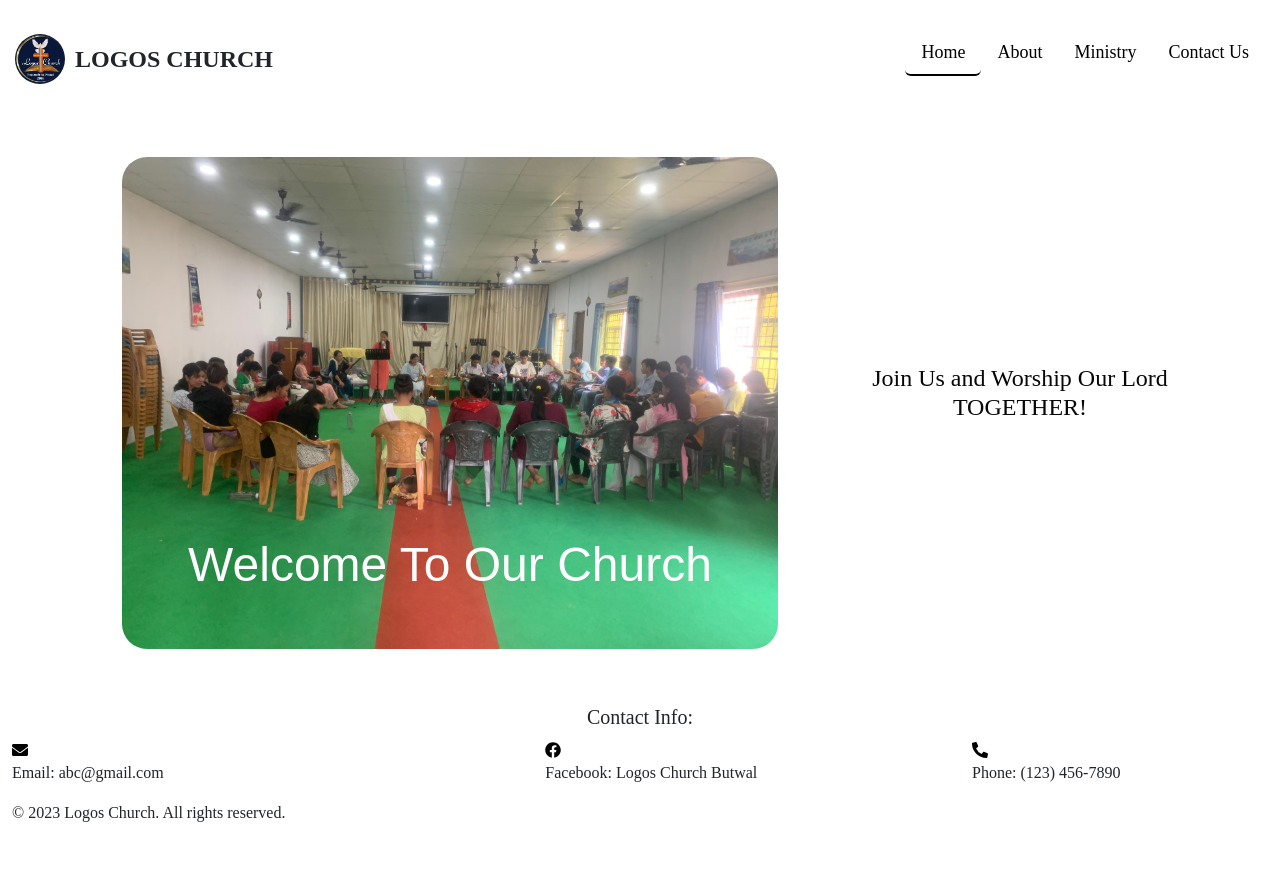
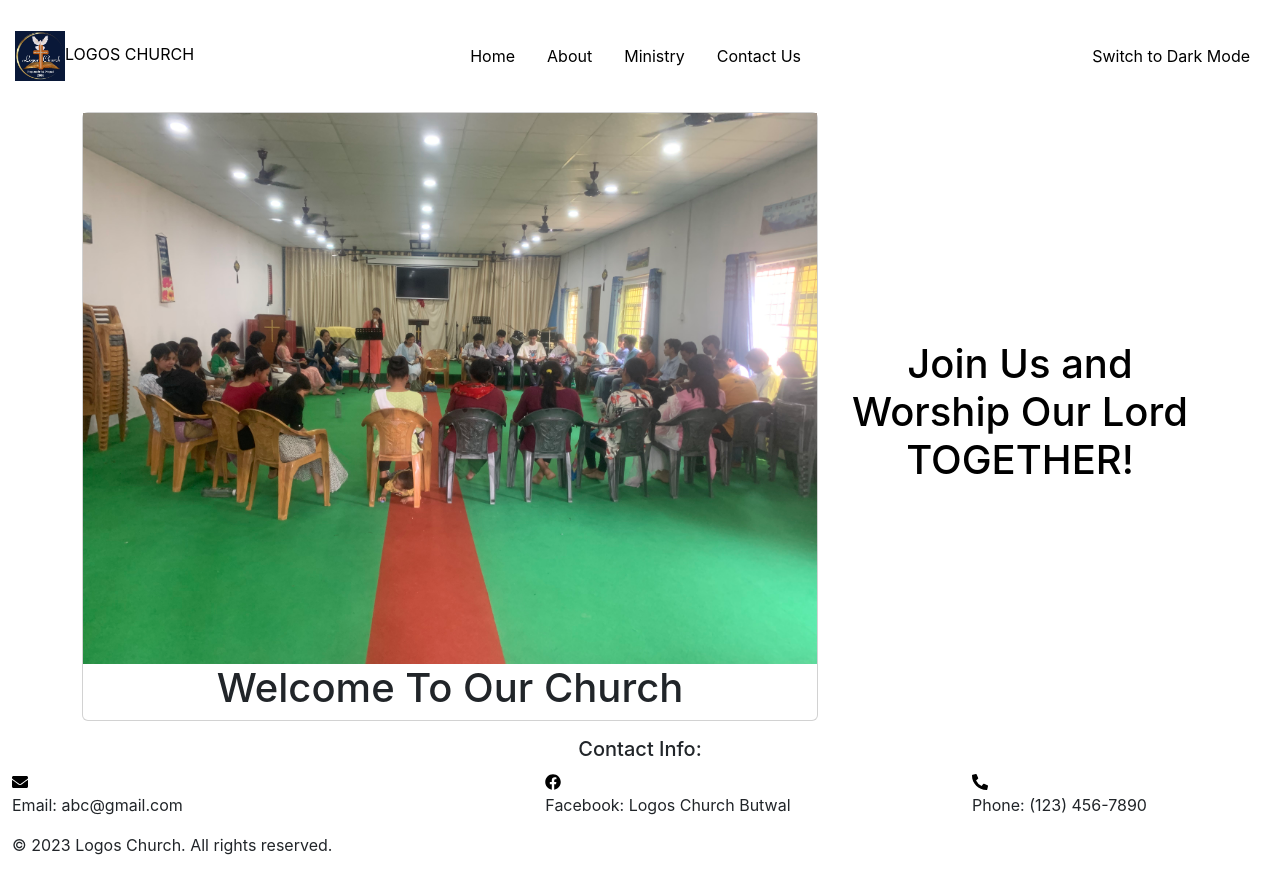
Before and after one commit to mikalPaudel/Logos, a React (Create React App) app: page / in a window 1280 px wide. Before the commit the page ends 857 px from the top, so only its background shows below. Built offline with nearby package versions, Linux system fonts and the light colour scheme.

Commit message:
no error except theme

```diff
--- a/src/App.css
+++ b/src/App.css
@@ -1,54 +1,50 @@
-*{
-  /* background-image: url("https://wallpapercave.com/wp/wp2997373.jpg");  */
-  /* background-image: url("https://th.bing.com/th/id/R.7b89060c326e921d33589c120103ae46?rik=OhxfvnB9uereVQ&riu=http%3a%2f%2fwww.cbchemet.com%2fwp-content%2fuploads%2f2015%2f02%2fbackground-church.jpg&ehk=iPiCu5GF0GV9Q3QSJEAcjDHk2MuzeThsm9kLLJpPesM%3d&risl=&pid=ImgRaw&r=0"); */
-  /* background-color: #333; */
-  /* color: #fdfcfc; */
-  font-family: serif;
-  font-size: medium;
-  background-attachment: fixed;
+/* Default (Light Theme) */
+body[data-theme='light'] {
+  --primary-bg: rgb(255, 244, 183);
+  --secondary-bg: rgb(0, 106, 103);
+  --accent-color: rgb(0, 49, 97);
+  --text-color: rgb(0, 11, 88);
+  --header-bg: rgba(255, 255, 255, 0.5);
+  --footer-bg: white;
+  --footer-text: black;
+  --button-bg: rgb(0, 49, 97);
+  --button-text: rgb(255, 244, 183);
+  --overlay-text: white;
 }
 
-.about-container {
-display: flex;
-flex-direction: column;
-align-items: center;
-font-size: xx-large
+/* Dark Theme */
+body[data-theme='dark'] {
+  --primary-bg: rgb(0, 11, 88);
+  --secondary-bg: rgb(0, 49, 97);
+  --accent-color: rgb(0, 106, 103);
+  --text-color: rgb(255, 244, 183);
+  --header-bg: rgba(0, 0, 0, 0.8);
+  --footer-bg: black;
+  --footer-text: white;
+  --button-bg: rgb(0, 106, 103);
+  --button-text: rgb(0, 11, 88);
+  --overlay-text: rgb(255, 244, 183);
 }
 
-.custom-header {
-  /* background-color: #f8f9fa; Replace this with your desired background color */
-  color: transparent; /* Set the text color to transparent */
-  font-size: 24px; /* Adjust the font size as needed */
-  padding: 20px; /* Add padding to create space between content and header */
-  margin-bottom: 20px; /* Optional: Add margin to create space below the header */
+/* global */
+body {
+  background-color: var(--primary-bg);
+  color: var(--text-color);
+  transition: background-color 0.3s ease, color 0.3s ease;
 }
 
-/* carousel.css */
-.carousel-caption{
-  /* background-color: #f8f9fa; Replace this with your desired background color */
-  /* color: transparent;  */
-  font-size: 24px;
+button {
+  background-color: var(--button-bg);
+  color: var(--button-text);
+  border: none;
+  padding: 10px 20px;
+  border-radius: 5px;
+  cursor: pointer;
+  transition: background-color 0.3s ease, color 0.3s ease;
 }
 
-.carousel-item img{
-  /* height: 420px;
-  width:800px; */
-  object-fit: cover;
-  align-items: center;
-  justify-content: center;
-  display: flex;
-}
-/* Add this CSS in your global styles or component-specific styles */
-.carousel-inner {
-height: 100vh; /* Set the height of the carousel to the full viewport height */
-}
-
-.carousel-image {
-object-fit: contain; /* Ensure the images cover the entire container while maintaining aspect ratio */
-height:fit-content;
-width: 100%;
-border-radius: 45px; /* Rounded edges */
-padding: 20px; /* Add padding to left and right */
+button:hover {
+  background-color: var(--secondary-bg);
 }
 
 .carousel-container {
@@ -56,46 +52,23 @@ padding: 20px; /* Add padding to left and right */
   padding: 20px;
 }
 
-/* header */
-
-.header-container {
-  /* background-color: #333;  */
-  /* color: #fff; */
-  /* position: fixed; */
-top: 0;
-width: 100%;
-height: 50%;
-padding: 15px;
-text-align: center;
-transition: top 0.5s;
-position: sticky;
-background-color:rgba(255, 255, 255, 0.5); /* Add your desired background color */
-z-index: 1000; /* Ensure it stays on top of other content */
+.theme-toggle-btn {
+  background-color: var(--accent-color);
+  color: var(--text-color);
+  border: none;
+  padding: 10px 15px;
+  border-radius: 5px;
+  cursor: pointer;
+  transition: background-color 0.3s ease, color 0.3s ease;
 }
 
-.header.hidden {
-  top: -80px;
+.theme-toggle-btn:hover {
+  background-color: var(--secondary-bg);
 }
 
-.logo {
-  display: flex;
-  align-items: center;
-}
-
-.logo img {
-  margin-right: 10px; /* Add some space between the logo and the logo text */
-  border-radius: 50px;
-}
-
-.logo-text {
-  font-size: 24px; /* Adjust the font size of the logo text */
-  font-weight: bold;
-}
-
-
-/* Header navigation items styles */
+/* header  */
 .header-nav .nav-item .nav-link {
-  color: black;
+  color: var(--text-color);
   text-decoration:none;
 transition: transform 0.2s; /* Add the transform property with transition */
 }
@@ -105,197 +78,38 @@ transition: transform 0.2s; /* Add the transform property with transition */
 }
 
 .header-nav .nav-item .nav-link.active {
-  border-bottom: 2px solid black; /* Add a black border bottom for the active link */
-  color: black;
+  border-bottom: 2px solid var(--button-bg); /* Add a black border bottom for the active link */
+  /* color: black; */
   background-color: transparent;
 }
 
-/* Add this to your CSS file
 .header-container {
-position: fixed;
-top: 0;
-left: 0;
-right: 0;
-z-index: 1000;
-transition: background-color 0.3s ease;
-} */
-
-.header-scrolled {
-background-color: #111; /* Dark color when scrolling down */
+  background-color: var(--header-bg);
+  color: var(--text-color);
+  position: sticky;
+  top: 0;
+  width: 100%;
+  padding: 15px;
+  text-align: center;
+  z-index: 1000;
+  transition: background-color 0.3s ease;
 }
 
-.header-dark-bg {
-background-color: #111; /* Dark color when not on the home page */
-}
-
-.header-container header {
-transition: background-color 0.3s ease;
-}
-
-/* .header-container header .nav-link.active { */
-/* background-color: rgb(7, 7, 7) !important; Black color for the active link */
-/* color: #fff; Optional: Change the text color for better visibility */
-/* } */
-
-
-/* Customize other styles as needed */
-
-
-
-
-/* app.css */
-
-/* Header styles */
-/* ... (previous header styles) */
-
-/* Footer styles */
+/* footer  */
 .footer-container {
-  background-color: white; /* Set the background color to black */
-  color: black; /* Set the text color to white */
+  background-color: var(--footer-bg);
+  color: var(--footer-text);
   padding: 20px;
   min-width: 300px;
-
-}
-
-.footer-section {
-  margin-bottom: 2rem;
-}
-
-.footer-section h5 {
-  font-size: 1.2rem;
-  font-weight: bold;
 }
 
 .footer-section .nav-item .nav-link {
-  color: black; /* Set the link color to white */
+  color: var(--footer-text);
   text-decoration: none;
   transition: transform 0.2s;
 }
 
 .footer-section .nav-item .nav-link:hover {
   transform: scale(0.9);
-  border-bottom: 2px solid white;
+  border-bottom: 2px solid var(--footer-text);
 }
-
-.events-center{
-  text-decoration-color: white;
-  text-decoration: none;
-
-}
-
-/* Include this CSS in a separate stylesheet or as part of your component's CSS */
-
-.contact-container {
-display: flex;
-flex-wrap: wrap;
-}
-
-.map {
-flex: 1;
-/* height: 300px; */
-/* background-color: #f0f0f0; */
-}
-
-.contact-details {
-flex: 1;
-padding: 20px;
-background-color: #fff; /* Set your preferred background color */
-box-shadow: 0 0 5px rgba(0, 0, 0, 0.2); /* Add a subtle box shadow */
-border-radius: 5px;
-}
-
-h1 {
-font-size: 24px;
-margin-bottom: 20px;
-}
-
-ul {
-list-style: none;
-padding: 0;
-}
-
-li {
-font-size: 18px;
-margin-bottom: 10px;
-}
-
-a {
-text-decoration: none;
-color: #f3f4f5;
-}
-
-/* Style the map iframe */
-.map iframe {
-width: 100%;
-height: 100%;
-border: rgb(96, 96, 223);
-}
-
-/* Style service hours for better readability */
-ul ul li {
-margin-left: 20px;
-}
-
-.contact-form {
-margin-bottom: 20px;
-}
-
-label {
-display: block;
-margin-bottom: 8px;
-}
-
-input,
-textarea {
-width: 100%;
-padding: 8px;
-margin-bottom: 12px;
-border: 1px solid #ccc;
-border-radius: 4px;
-box-sizing: border-box;
-}
-
-button {
-background-color: #4caf50;
-color: white;
-padding: 10px 15px;
-border: none;
-border-radius: 4px;
-cursor: pointer;
-font-size: 16px;
-}
-
-button:hover {
-background-color: #45a049;
-}
-
-.text-overlay {
-  position: absolute;
-  top: 80%;
-  left: 50%;
-  transform: translate(-50%, -50%);
-  text-align: center;
-  background-color: transparent; /* Remove background color */
-  width: 100%;
-}
-
-.welcome-text {
-  font-size: 3em;
-  font-family:fantasy ;
-  color: white; /* Set text color to white */
-}
-
-.Big{
-  color: rgb(7, 7, 7);
-  font-size: 3em;
-  font-family:fantasy ;
-  font-weight: 900;
-  font-style:normal;
-  /* display: inline-block; */
-}
-
-.img-fluid {
-  margin-top: -20px; /* Adjust the negative margin as needed */
-}
-
-/* Add more styles as needed */
--- a/src/App.js
+++ b/src/App.js
@@ -2,12 +2,20 @@ import React from 'react';
 import './App.css';
 // import Header from './components/Header';
 import MyRoute from './MyRoute';
+import ThemeContext from './context/ThemeContext';
+import { ThemeProvider } from './context/ThemeContext';
+import { useContext } from 'react';
+
+
 
 function App() {
+    const { theme, toggleTheme } = useContext(ThemeContext);
   return (
     <div>
+      <ThemeProvider>
       {/* <Header /> */}
       <MyRoute />
+      </ThemeProvider>
     </div>
   );
 }
--- a/src/components/Carousel.jsx
+++ b/src/components/Banner.jsx
@@ -1,9 +1,9 @@
 import React from 'react';
 
-const Carousel = () => {
+const Banner = () => {
   return (
-      <div className="carousel-container">
-      <img src="./images/Youth1.jpg" className="carousel-image" alt="Youth" />
+      <div className='card'>
+      <img src="./images/Youth1.jpg" alt="Youth" />
       <div className="text-overlay">
         <h1 className="welcome-text">Welcome To Our Church</h1>
       </div>
@@ -11,4 +11,4 @@ const Carousel = () => {
   );
 };
 
-export default Carousel;
+export default Banner;
--- a/src/components/Header.jsx
+++ b/src/components/Header.jsx
@@ -4,8 +4,10 @@ import HomePage from '../pages/HomePage';
 import About from '../pages/About';
 import Ministries from '../pages/Ministries';
 import Contacts from '../pages/Contacts';
+import { useTheme } from '../context/ThemeContext';
 
 const Header = () => {
+  const { theme, toggleTheme } = useTheme();
   const [scrolling, setScrolling] = useState(false);
   const [scrollTop, setScrollTop] = useState(0);
   // const location = useLocation();
@@ -44,25 +46,11 @@ const Header = () => {
           <li className="nav-item"><NavLink to="/ministries" className="nav-link">Ministry</NavLink></li>
           <li className="nav-item"><NavLink to="/contacts" className="nav-link">Contact Us</NavLink></li>
         </ul>
+        <button onClick={toggleTheme} className="theme-toggle-btn">
+        Switch to {theme === 'light' ? 'Dark' : 'Light'} Mode
+      </button>
+
       </header>
-      {/* <main>
-        <section id="home">
-          <h2>Home</h2>
-          <HomePage />
-        </section>
-        <section id="about">
-          <h2>About</h2>
-          <About />
-        </section>
-        <section id="ministry">
-          <h2>Ministry</h2>
-          <Ministries />
-        </section>
-        <section id="contact">
-          <h2>Contact</h2>
-          <Contacts />
-        </section>
-      </main> */}
     </div>
   );
 };
--- /dev/null
+++ b/src/context/ThemeContext.jsx
@@ -0,0 +1,24 @@
+import React, { createContext, useState, useContext } from 'react';
+
+// Create the context
+const ThemeContext = createContext();
+
+// Create the provider
+export const ThemeProvider = ({ children }) => {
+  const [theme, setTheme] = useState('light');
+
+  const toggleTheme = () => {
+    setTheme((prevTheme) => (prevTheme === 'light' ? 'dark' : 'light'));
+  };
+
+  return (
+    <ThemeContext.Provider value={{ theme, toggleTheme }}>
+      {children}
+    </ThemeContext.Provider>
+  );
+};
+
+// Hook for consuming the context
+export const useTheme = () => useContext(ThemeContext);
+
+export default ThemeContext;
--- a/src/index.js
+++ b/src/index.js
@@ -3,11 +3,14 @@ import ReactDOM from 'react-dom/client';
 import './index.css';
 import App from './App';
 import reportWebVitals from './reportWebVitals';
+import { ThemeProvider } from './context/ThemeContext';
 
 const root = ReactDOM.createRoot(document.getElementById('root'));
 root.render(
   // <React.StrictMode>
+  <ThemeProvider>
     <App />
+  </ThemeProvider>
   /* </React.StrictMode> */
 );
 
--- a/src/pages/HomePage.jsx
+++ b/src/pages/HomePage.jsx
@@ -1,5 +1,5 @@
 import React from 'react'
-import Carousel from '../components/Carousel'
+import Banner from '../components/Banner'
 
 const HomePage = () => {
   return (
@@ -8,7 +8,7 @@ const HomePage = () => {
   <div class="row justify-content-center">
     <div class="col-md-8">
     <center>
-      <Carousel />
+      <Banner />
     </center></div>
     <div className="col-md-4 text-center d-flex align-self-sm-center">
       <center>  <div class="Big">
--- a/src/pages/Ministries.jsx
+++ b/src/pages/Ministries.jsx
@@ -37,7 +37,7 @@ const Ministries = () => {
             <div className="container">
               <div className="row justify-content-center">
                 <div className="col-md-6">
-                  <img src={ministry.image} className="d-block w-100 img-fluid" alt={ministry.title} />
+                  <img src={ministry.image} className="d-block img-fluid w-100" style={{ height: '300px', objectFit: 'cover' }} alt={ministry.title} />
                 </div>
                 <div className="col-md-6 d-flex align-items-center">
                   <div className="p-3">
```
Also changed, not shown: src/components/CarousMin.jsx (+0 -7 lines), src/components/ContactForm.jsx (+0 -7 lines), src/pages/About.jsx (+4 -4 lines), src/pages/Contacts.jsx (+13 -14 lines).
